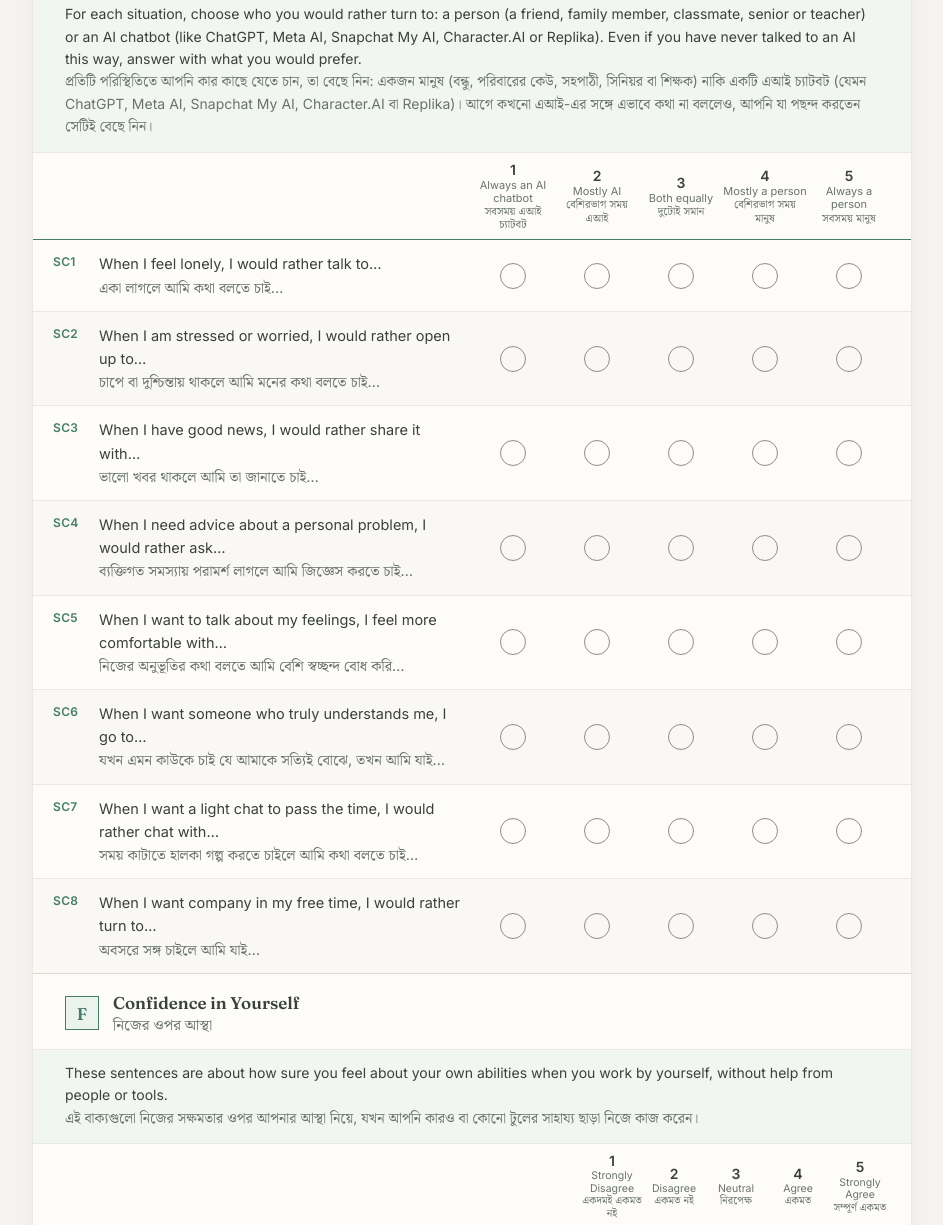
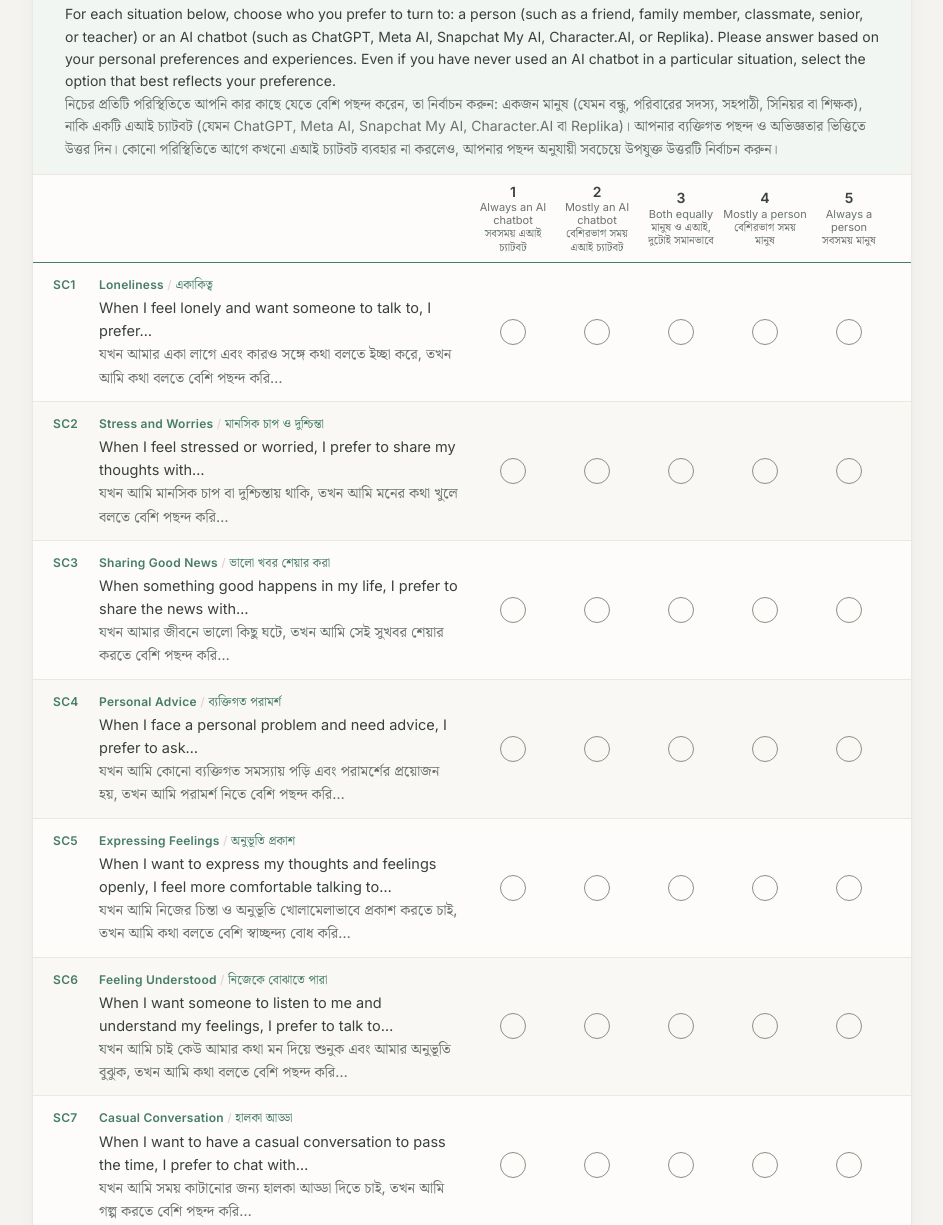
Before and after one commit to FahimSWE40/GenAI-Thesis-Survey, a website with bundled scripts: page public/index.html in a window 1280 px wide. Shown: the part 7147-8372 px from the top of the page, without its empty margins (168-1111 px from the left). Built offline with nearby package versions, Linux system fonts and the light colour scheme.

Commit message:
Social Connectivity v2.5: researcher's SC1-SC9 wording, topic labels, new instructions and scale labels
- SC1-SC8 reworded and new SC9 (seeking help with tasks); each item shows a short EN/BN topic label
- Scale: Always an AI chatbot / Mostly an AI chatbot / Both equally / Mostly a person / Always a person
- sc_mean now averages nine items; schema, codebook and documents regenerated

```diff
--- a/public/app.js
+++ b/public/app.js
@@ -93,7 +93,7 @@ function matrix(s) {
   const rows = s.items.map(it => {
     const val = state.answers[it.id];
     return `<div class="mx-row${wide}" id="q-${it.id}" role="radiogroup" aria-label="${esc(it.en)}">
-      <div class="mx-stmt"><span class="q-code">${it.attention ? '' : it.id}</span><div>${t(it)}${help(it)}</div></div>
+      <div class="mx-stmt"><span class="q-code">${it.attention ? '' : it.id}</span><div>${it.topic ? `<div class="mx-topic">${ti(it.topic)}</div>` : ''}${t(it)}${help(it)}</div></div>
       <div class="mx-ends" aria-hidden="true"><span>${ti(SCALE[0])}</span><span>${ti(SCALE[SCALE.length - 1])}</span></div>
       ${SCALE.map(l => `<label class="mx-cell"><input type="radio" name="${it.id}" value="${l.v}" ${val === l.v ? 'checked' : ''} aria-label="${l.v} ${esc(l.en)}"><span class="dot"><span class="dot-n">${l.v}</span></span></label>`).join('')}
     </div>`;
--- a/public/questions.js
+++ b/public/questions.js
@@ -3,6 +3,7 @@
 // and the generators that write supabase/schema.sql, CODEBOOK.md and the
 // questionnaire documents in ../outputs.
 //
+// Version 2.5 — Social Connectivity rewritten by the researcher (SC1–SC9, topic labels, new instructions and scale wording).
 // Version 2.4 — plain-language rewrite of every question, title and introduction (EN + BN).
 // Version 2.3 — Social Connectivity redefined as preference for people vs. AI
 // companions (bipolar scale, SC1–SC8); USE9 AI-companion use added.
@@ -12,7 +13,7 @@
 // area removed; Bangla text revised throughout.
 // Question types: 'single' (choose one), 'multi' (choose any), 'text' (typed answer).
 
-export const FORM_VERSION = '2.4';
+export const FORM_VERSION = '2.5';
 
 const YES_NO = [
   { v: 1, en: 'Yes', bn: 'হ্যাঁ' },
@@ -235,25 +236,44 @@ export const SECTIONS = [
     id: 'E', kind: 'likert', short: 'sc', construct: 'Social Connectivity (DV2)',
     en: 'People or AI?', bn: 'মানুষ নাকি এআই?',
     hint: {
-      en: 'For each situation, choose who you would rather turn to: a person (a friend, family member, classmate, senior or teacher) or an AI chatbot (like ChatGPT, Meta AI, Snapchat My AI, Character.AI or Replika). Even if you have never talked to an AI this way, answer with what you would prefer.',
-      bn: 'প্রতিটি পরিস্থিতিতে আপনি কার কাছে যেতে চান, তা বেছে নিন: একজন মানুষ (বন্ধু, পরিবারের কেউ, সহপাঠী, সিনিয়র বা শিক্ষক) নাকি একটি এআই চ্যাটবট (যেমন ChatGPT, Meta AI, Snapchat My AI, Character.AI বা Replika)। আগে কখনো এআই-এর সঙ্গে এভাবে কথা না বললেও, আপনি যা পছন্দ করতেন সেটিই বেছে নিন।',
+      en: 'For each situation below, choose who you prefer to turn to: a person (such as a friend, family member, classmate, senior, or teacher) or an AI chatbot (such as ChatGPT, Meta AI, Snapchat My AI, Character.AI, or Replika). Please answer based on your personal preferences and experiences. Even if you have never used an AI chatbot in a particular situation, select the option that best reflects your preference.',
+      bn: 'নিচের প্রতিটি পরিস্থিতিতে আপনি কার কাছে যেতে বেশি পছন্দ করেন, তা নির্বাচন করুন: একজন মানুষ (যেমন বন্ধু, পরিবারের সদস্য, সহপাঠী, সিনিয়র বা শিক্ষক), নাকি একটি এআই চ্যাটবট (যেমন ChatGPT, Meta AI, Snapchat My AI, Character.AI বা Replika)। আপনার ব্যক্তিগত পছন্দ ও অভিজ্ঞতার ভিত্তিতে উত্তর দিন। কোনো পরিস্থিতিতে আগে কখনো এআই চ্যাটবট ব্যবহার না করলেও, আপনার পছন্দ অনুযায়ী সবচেয়ে উপযুক্ত উত্তরটি নির্বাচন করুন।',
     },
     scale: [
       { v: 1, en: 'Always an AI chatbot', bn: 'সবসময় এআই চ্যাটবট' },
-      { v: 2, en: 'Mostly AI', bn: 'বেশিরভাগ সময় এআই' },
-      { v: 3, en: 'Both equally', bn: 'দুটোই সমান' },
+      { v: 2, en: 'Mostly an AI chatbot', bn: 'বেশিরভাগ সময় এআই চ্যাটবট' },
+      { v: 3, en: 'Both equally', bn: 'মানুষ ও এআই, দুটোই সমানভাবে' },
       { v: 4, en: 'Mostly a person', bn: 'বেশিরভাগ সময় মানুষ' },
       { v: 5, en: 'Always a person', bn: 'সবসময় মানুষ' },
     ],
     items: [
-      { id: 'SC1', en: 'When I feel lonely, I would rather talk to…', bn: 'একা লাগলে আমি কথা বলতে চাই…' },
-      { id: 'SC2', en: 'When I am stressed or worried, I would rather open up to…', bn: 'চাপে বা দুশ্চিন্তায় থাকলে আমি মনের কথা বলতে চাই…' },
-      { id: 'SC3', en: 'When I have good news, I would rather share it with…', bn: 'ভালো খবর থাকলে আমি তা জানাতে চাই…' },
-      { id: 'SC4', en: 'When I need advice about a personal problem, I would rather ask…', bn: 'ব্যক্তিগত সমস্যায় পরামর্শ লাগলে আমি জিজ্ঞেস করতে চাই…' },
-      { id: 'SC5', en: 'When I want to talk about my feelings, I feel more comfortable with…', bn: 'নিজের অনুভূতির কথা বলতে আমি বেশি স্বচ্ছন্দ বোধ করি…' },
-      { id: 'SC6', en: 'When I want someone who truly understands me, I go to…', bn: 'যখন এমন কাউকে চাই যে আমাকে সত্যিই বোঝে, তখন আমি যাই…' },
-      { id: 'SC7', en: 'When I want a light chat to pass the time, I would rather chat with…', bn: 'সময় কাটাতে হালকা গল্প করতে চাইলে আমি কথা বলতে চাই…' },
-      { id: 'SC8', en: 'When I want company in my free time, I would rather turn to…', bn: 'অবসরে সঙ্গ চাইলে আমি যাই…' },
+      { id: 'SC1', topic: { en: 'Loneliness', bn: 'একাকিত্ব' },
+        en: 'When I feel lonely and want someone to talk to, I prefer…',
+        bn: 'যখন আমার একা লাগে এবং কারও সঙ্গে কথা বলতে ইচ্ছা করে, তখন আমি কথা বলতে বেশি পছন্দ করি…' },
+      { id: 'SC2', topic: { en: 'Stress and Worries', bn: 'মানসিক চাপ ও দুশ্চিন্তা' },
+        en: 'When I feel stressed or worried, I prefer to share my thoughts with…',
+        bn: 'যখন আমি মানসিক চাপ বা দুশ্চিন্তায় থাকি, তখন আমি মনের কথা খুলে বলতে বেশি পছন্দ করি…' },
+      { id: 'SC3', topic: { en: 'Sharing Good News', bn: 'ভালো খবর শেয়ার করা' },
+        en: 'When something good happens in my life, I prefer to share the news with…',
+        bn: 'যখন আমার জীবনে ভালো কিছু ঘটে, তখন আমি সেই সুখবর শেয়ার করতে বেশি পছন্দ করি…' },
+      { id: 'SC4', topic: { en: 'Personal Advice', bn: 'ব্যক্তিগত পরামর্শ' },
+        en: 'When I face a personal problem and need advice, I prefer to ask…',
+        bn: 'যখন আমি কোনো ব্যক্তিগত সমস্যায় পড়ি এবং পরামর্শের প্রয়োজন হয়, তখন আমি পরামর্শ নিতে বেশি পছন্দ করি…' },
+      { id: 'SC5', topic: { en: 'Expressing Feelings', bn: 'অনুভূতি প্রকাশ' },
+        en: 'When I want to express my thoughts and feelings openly, I feel more comfortable talking to…',
+        bn: 'যখন আমি নিজের চিন্তা ও অনুভূতি খোলামেলাভাবে প্রকাশ করতে চাই, তখন আমি কথা বলতে বেশি স্বাচ্ছন্দ্য বোধ করি…' },
+      { id: 'SC6', topic: { en: 'Feeling Understood', bn: 'নিজেকে বোঝাতে পারা' },
+        en: 'When I want someone to listen to me and understand my feelings, I prefer to talk to…',
+        bn: 'যখন আমি চাই কেউ আমার কথা মন দিয়ে শুনুক এবং আমার অনুভূতি বুঝুক, তখন আমি কথা বলতে বেশি পছন্দ করি…' },
+      { id: 'SC7', topic: { en: 'Casual Conversation', bn: 'হালকা আড্ডা' },
+        en: 'When I want to have a casual conversation to pass the time, I prefer to chat with…',
+        bn: 'যখন আমি সময় কাটানোর জন্য হালকা আড্ডা দিতে চাই, তখন আমি গল্প করতে বেশি পছন্দ করি…' },
+      { id: 'SC8', topic: { en: 'Free-Time Companionship', bn: 'অবসর সময়ে সঙ্গ' },
+        en: 'When I want company during my free time, I prefer to spend time with…',
+        bn: 'যখন আমি অবসর সময়ে কারও সঙ্গ চাই, তখন আমি সময় কাটাতে বেশি পছন্দ করি…' },
+      { id: 'SC9', topic: { en: 'Seeking Help with Tasks', bn: 'কাজে সহযোগিতা নেওয়া' },
+        en: 'When I need help or assistance with a task, I prefer to seek help from…',
+        bn: 'যখন কোনো কাজ করতে সাহায্য বা সহযোগিতার প্রয়োজন হয়, তখন আমি সাহায্য নিতে বেশি পছন্দ করি…' },
     ],
   },
   {
--- a/public/styles.css
+++ b/public/styles.css
@@ -265,3 +265,8 @@ body[data-lang="both"] .il .en + .bn::before { content: " / "; color: var(--rule
   .opts.short { grid-template-columns: 1fr; }
   .dot { width: 36px; height: 36px; }
 }
+
+/* short topic label above a rating statement (e.g. "Loneliness / একাকিত্ব") */
+.mx-topic { font-size: 12px; font-weight: 600; letter-spacing: .02em; color: var(--accent); margin-bottom: 2px; }
+.mx-topic .bn { font-weight: 500; }
+body[data-lang="both"] .mx-topic .il .en + .bn { color: var(--accent); }
--- a/scripts/export-docs.mjs
+++ b/scripts/export-docs.mjs
@@ -63,7 +63,8 @@ function build(bi) {
       md += `| Code | Statement${bi ? ' · বিবৃতি' : ''} | 1 | 2 | 3 | 4 | 5 |\n|:-:|---|:-:|:-:|:-:|:-:|:-:|\n`;
       for (const it of s.items) {
         const extra = it.help ? `<br>*${Lin(it.help)}*` : '';
-        md += `| ${it.id} | ${L(it)}${extra} | ○ | ○ | ○ | ○ | ○ |\n`;
+        const topic = it.topic ? `**${Lin(it.topic)}**<br>` : '';
+        md += `| ${it.id} | ${topic}${L(it)}${extra} | ○ | ○ | ○ | ○ | ○ |\n`;
       }
       md += '\n';
     } else {
```
Also changed, not shown: CODEBOOK.md (+12 -11 lines), 1 other file.
